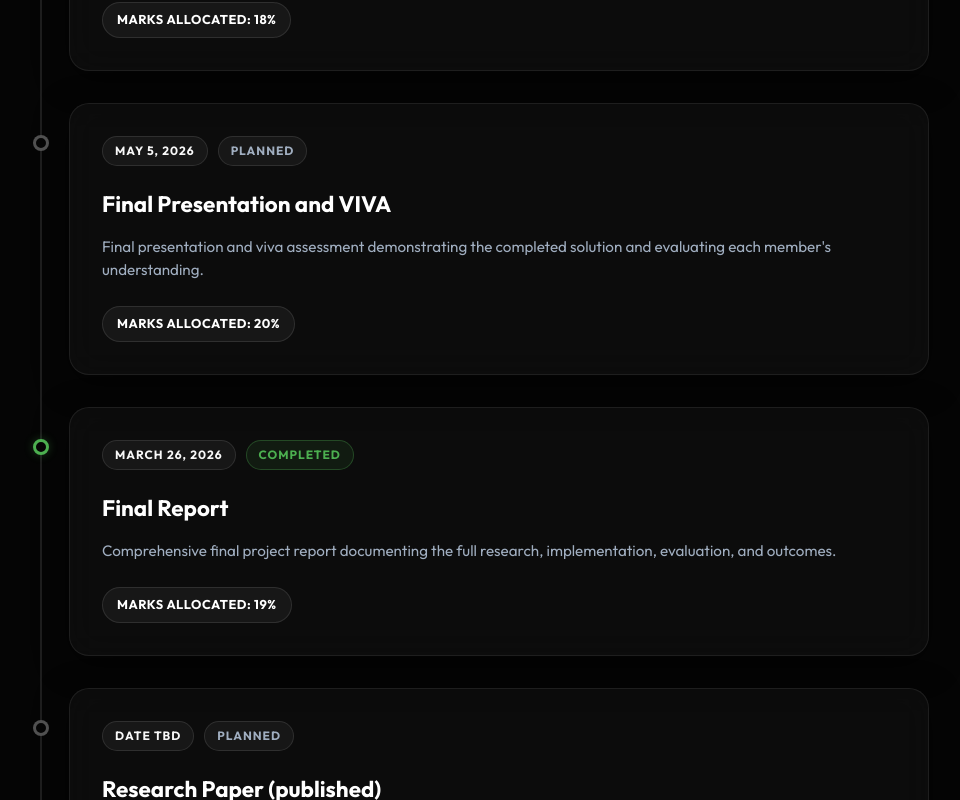
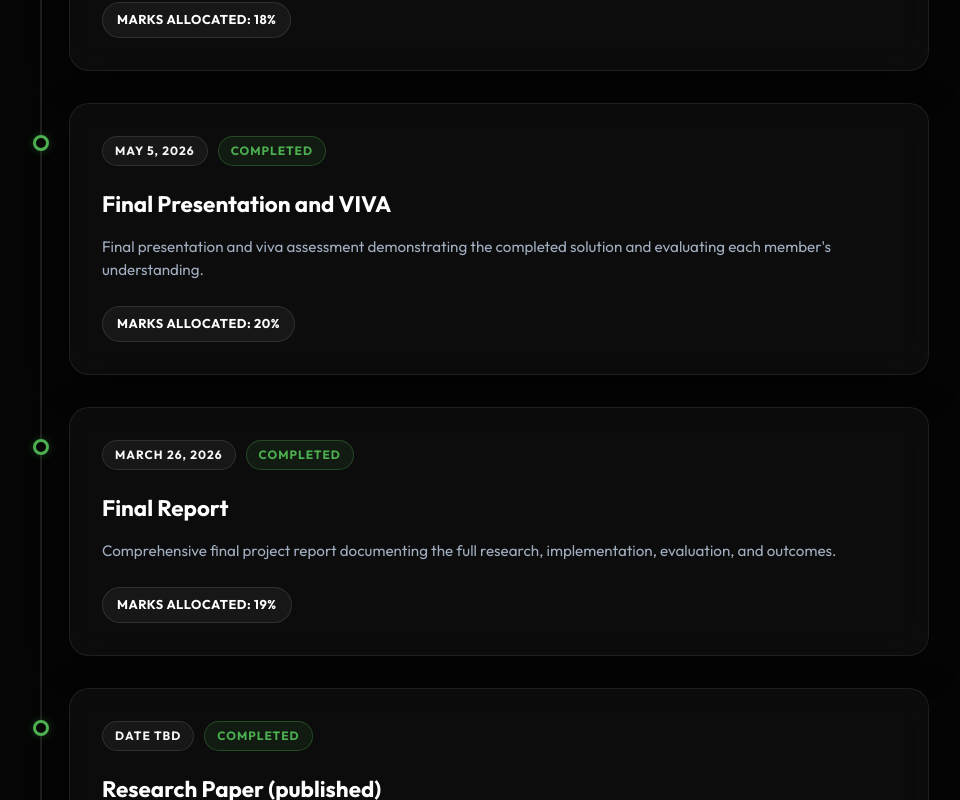
Before and after one commit to RP1999/ITMS-Website, a React (Vite) app: page / in a window 1280 px wide. Shown: the part 4680-5480 px from the top of the page, without its empty margins (161-1121 px from the left). Built offline with nearby package versions, Linux system fonts and the light colour scheme.

Commit message:
Mark all planned milestones as completed

```diff
--- a/src/App.jsx
+++ b/src/App.jsx
@@ -547,9 +547,9 @@ const Milestones = () => {
     { title: "Proposal Presentation & Report", date: "SEPTEMBER 9, 2025", marks: "12%", status: "COMPLETED", desc: "Initial proposal presentation and report submission covering the project idea, scope, and planned approach." },
     { title: "Progress Presentation I", date: "MAY 1, 2025", marks: "15%", status: "COMPLETED", desc: "First progress review covering the initial implementation stage and overall project development status." },
     { title: "Progress Presentation II", date: "MARCH 9, 2026", marks: "18%", status: "COMPLETED", desc: "Second progress review focused on advanced implementation progress, refinements, and readiness for completion." },
-    { title: "Final Presentation and VIVA", date: "MAY 5, 2026", marks: "20%", status: "PLANNED", desc: "Final presentation and viva assessment demonstrating the completed solution and evaluating each member's understanding." },
+    { title: "Final Presentation and VIVA", date: "MAY 5, 2026", marks: "20%", status: "COMPLETED", desc: "Final presentation and viva assessment demonstrating the completed solution and evaluating each member's understanding." },
     { title: "Final Report", date: "MARCH 26, 2026", marks: "19%", status: "COMPLETED", desc: "Comprehensive final project report documenting the full research, implementation, evaluation, and outcomes." },
-    { title: "Research Paper (published)", date: "DATE TBD", marks: "10%", status: "PLANNED", desc: "Published research paper presenting the project's contribution, findings, and academic value." },
+    { title: "Research Paper (published)", date: "DATE TBD", marks: "10%", status: "COMPLETED", desc: "Published research paper presenting the project's contribution, findings, and academic value." },
     { title: "Website", date: "MARCH 26, 2026", marks: "2%", status: "COMPLETED", desc: "Project website submission showcasing the research, implementation details, milestones, and downloadable resources." },
     { title: "Research Logbook, Status Document 1 & 2", date: "MAY 4, 2026", marks: "4%", status: "COMPLETED", desc: "Continuous assessment based on research logbook maintenance and the submission of status documents 1 and 2." }
   ];
```
